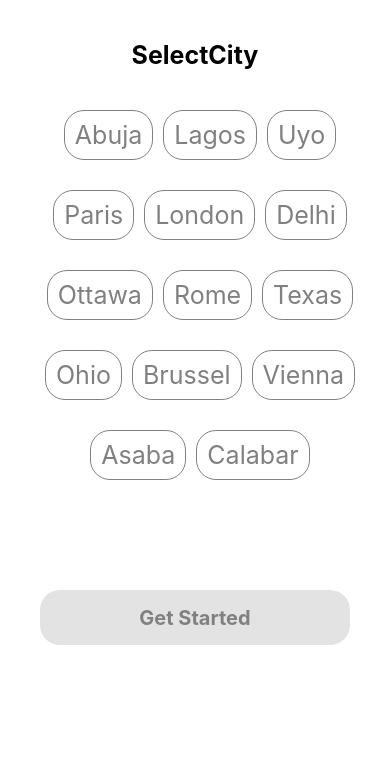
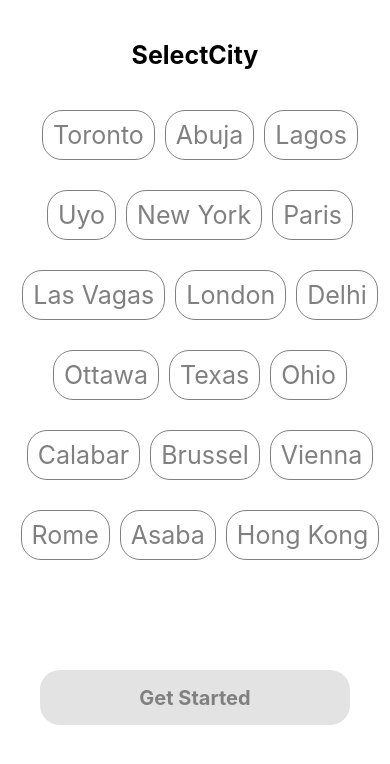
Before and after one commit to GUchechi/BookMovieTicket-App_React-Native, a React Native app: screen / in a window 390 px wide. Shown: the top 764 px of the page. Built offline with nearby package versions, Linux system fonts and the light colour scheme; what react-native-responsive-dimensions would draw is missing.

Commit message:
refactoring

```diff
--- a/components/MovieDetails.jsx
+++ b/components/MovieDetails.jsx
@@ -12,11 +12,10 @@
 import { useColor } from "../utils/Colors";
 import { Share } from "react-native";
 
-
 const MovieDetails = ({ navigation }) => {
   const route = useRoute();
   const { item } = route.params;
-  const { title, description, img, fav } = item;
+  const { title, description, img } = item;
   const [isLiked, setIsLiked] = useState(false);
 
   const handleLike = () => {
@@ -82,18 +81,6 @@
           blurRadius={0.7}
         />
       </View>
-
-      <Text
-        style={{
-          fontSize: 20,
-          color: "red",
-          fontWeight: "bold",
-          paddingHorizontal: 10,
-          marginTop: 10,
-        }}
-      >
-        Aired: Theaters | 12th Date | 7:30PM
-      </Text>
 
       <Text
         style={{
--- a/utils/Data.js
+++ b/utils/Data.js
@@ -1,18 +1,22 @@
 export const cities = [
+  "Toronto",
   "Abuja",
   "Lagos",
   "Uyo",
+  "New York",
   "Paris",
+  "Las Vagas",
   "London",
   "Delhi",
   "Ottawa",
-  "Rome",
   "Texas",
   "Ohio",
+  "Calabar",
   "Brussel",
   "Vienna",
+  "Rome",
   "Asaba",
-  "Calabar",
+  "Hong Kong",
 ];
 
 export const nowShowing = [
```
